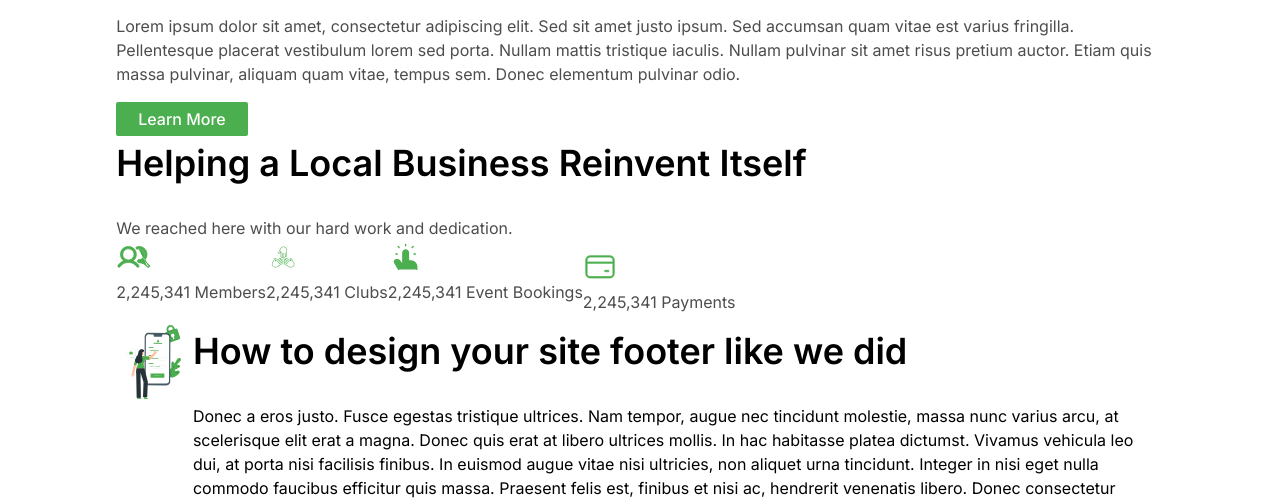
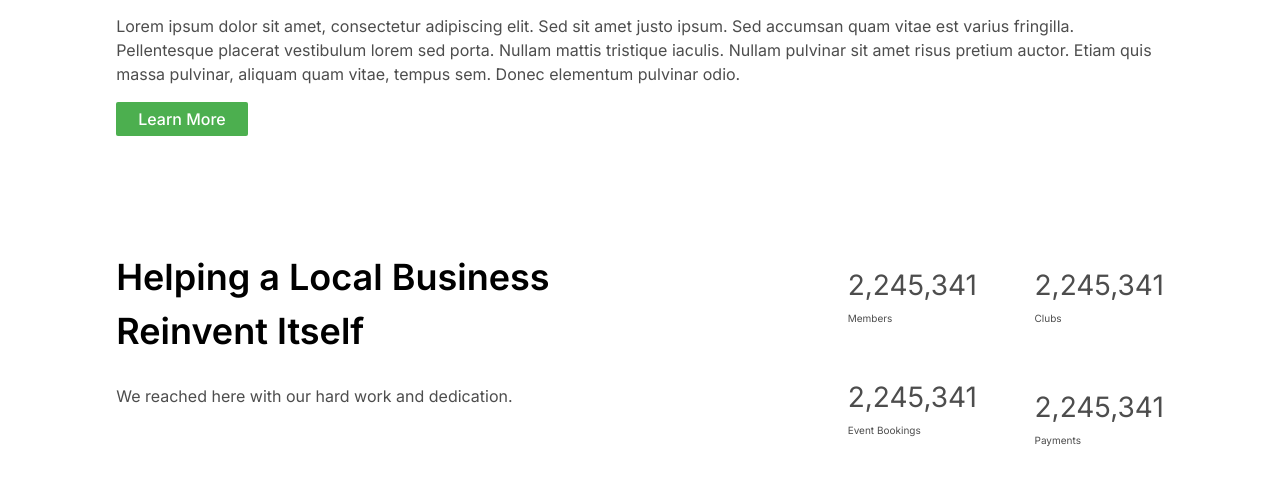
Before and after one commit to Roshnihtce/Nexcent-Centralized-Community-Portal, a plain HTML site: page index.html in a window 1280 px wide. Shown: the part 1500-2004 px from the top of the page. Drawn offline with Linux system fonts and the light colour scheme.

Commit message:
modify code

```diff
--- a/assets/css/index.css
+++ b/assets/css/index.css
@@ -87,3 +87,56 @@ header .nav-item:last-child{
     text-align: center;
     flex: 1;
 }
+
+
+.helping-business{
+    /* display: flex;
+    flex-direction: row;
+    justify-content: start; */
+
+    padding: 64px 0;
+
+}
+
+.helping-business .container{
+    gap: 150px;
+    display: flex;
+    align-items: center;
+    justify-content: space-between;
+}
+
+.helping-business .left-panel h2 span{
+    display: block;
+}
+.helping-business .left-panel p{
+    font-size: 16px;
+    margin-top: 10px;
+}
+
+.helping-business .right-panel ul{
+    display: grid;
+    grid-template-columns: repeat(2, 1fr);
+    gap: 30px 40px;
+    padding-top: 64px;
+    list-style: none;
+}
+
+.helping-business .right-panel ul li {
+    display: flex;
+    align-items: center;
+    justify-content: center;
+    gap: 15px;
+    font-size: 28px;
+
+}
+
+.helping-business .right-panel ul li span{
+    display: block;
+    font-size: 10px;
+    margin-top: 5px;
+}
+
+.helping-business .right-panel ul li img{
+    width: 40px;
+    height: 0px;
+}
```
